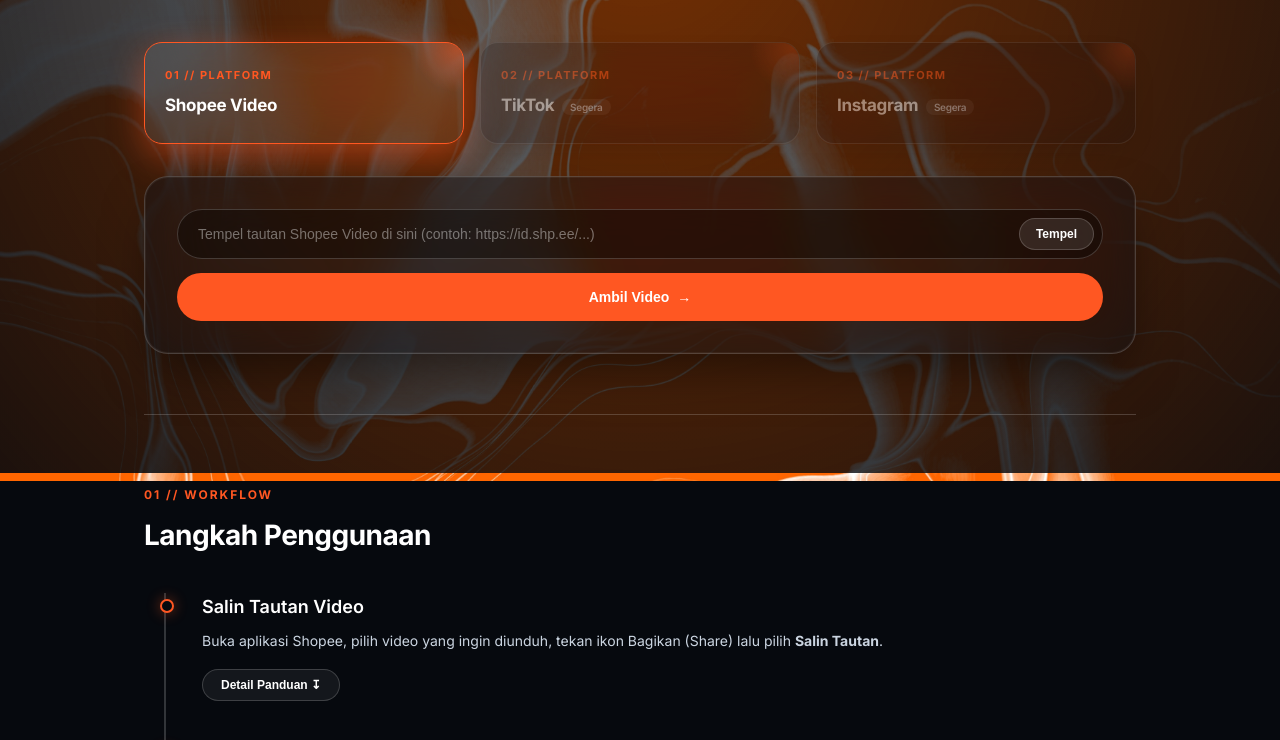
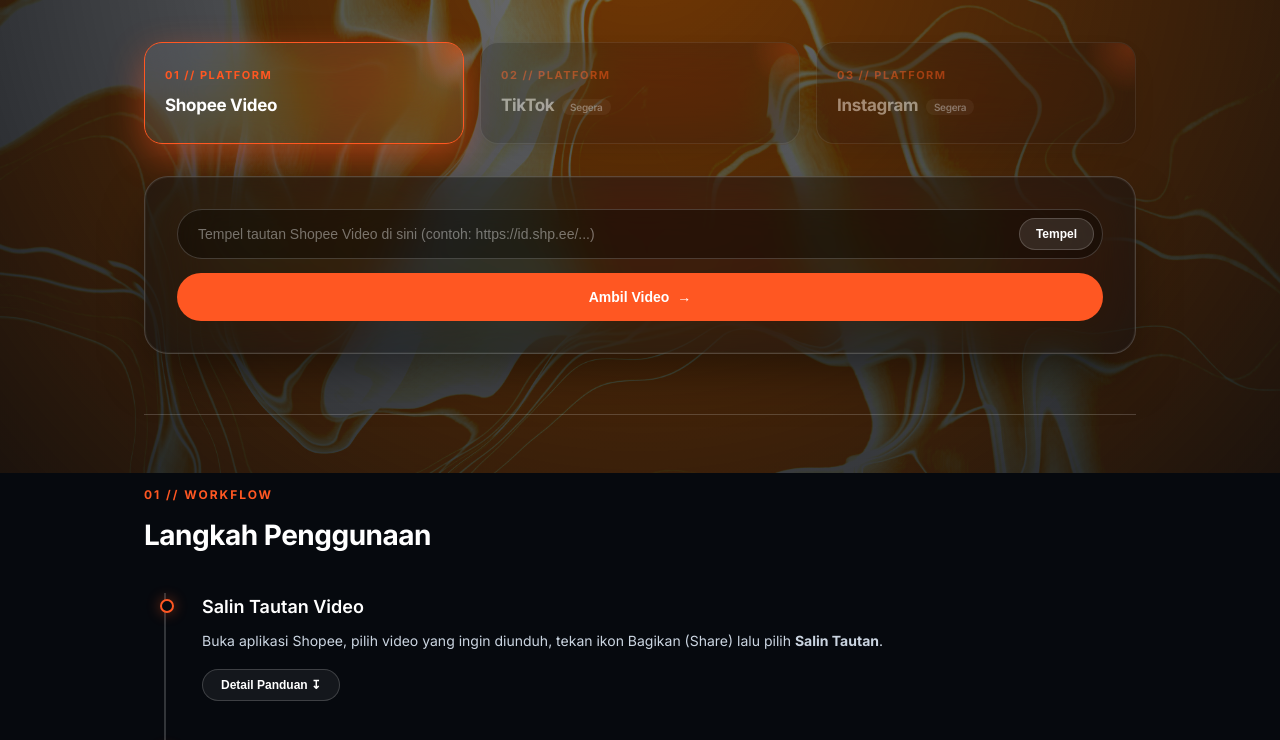
Before and after one commit to nebulacharon/mediadownloader-engine, a website with bundled scripts: page public/index.html in a window 1280 px wide. Shown: the part 327-1067 px from the top of the page. Built offline with nearby package versions, Linux system fonts and the light colour scheme.

Commit message:
style: switch ambient background to wide landscape fit without excessive cropping

```diff
--- a/public/assets/css/layout.css
+++ b/public/assets/css/layout.css
@@ -1,14 +1,29 @@
 /* Dynamic Ambient Background Layer */
+/* Dynamic Ambient Background Layer (Wide Landscape Fit) */
 .ambient-backdrop {
     position: fixed;
-    inset: 0;
+    top: 0;
+    left: 0;
+    width: 100vw;
+    height: 100vh;
     z-index: -2;
-    background-size: cover;
-    background-position: center;
+    /* Menampilkan full lebar layar monitor landscape */
+    background-size: 100% auto;
+    background-position: center top;
     background-repeat: no-repeat;
-    background-image: url('../images/shopee-bg.jpg');
+    background-image: url('/assets/images/shopee-bg.jpg');
+    filter: brightness(1.25) saturate(135%);
+    -webkit-filter: brightness(1.25) saturate(135%);
     transition: background-image 0.6s ease;
-    transform: scale(1.02);
+    transform: none; /* Hilangkan zoom in */
+  }
+
+  @media (max-aspect-ratio: 16/9) {
+    /* Fallback agar layar vertikal / ponsel tetap terisi penuh tanpa celah kosong */
+    .ambient-backdrop {
+      background-size: cover;
+      background-position: center center;
+    }
   }
 
   body[data-theme="shopee"] .ambient-backdrop {
```
